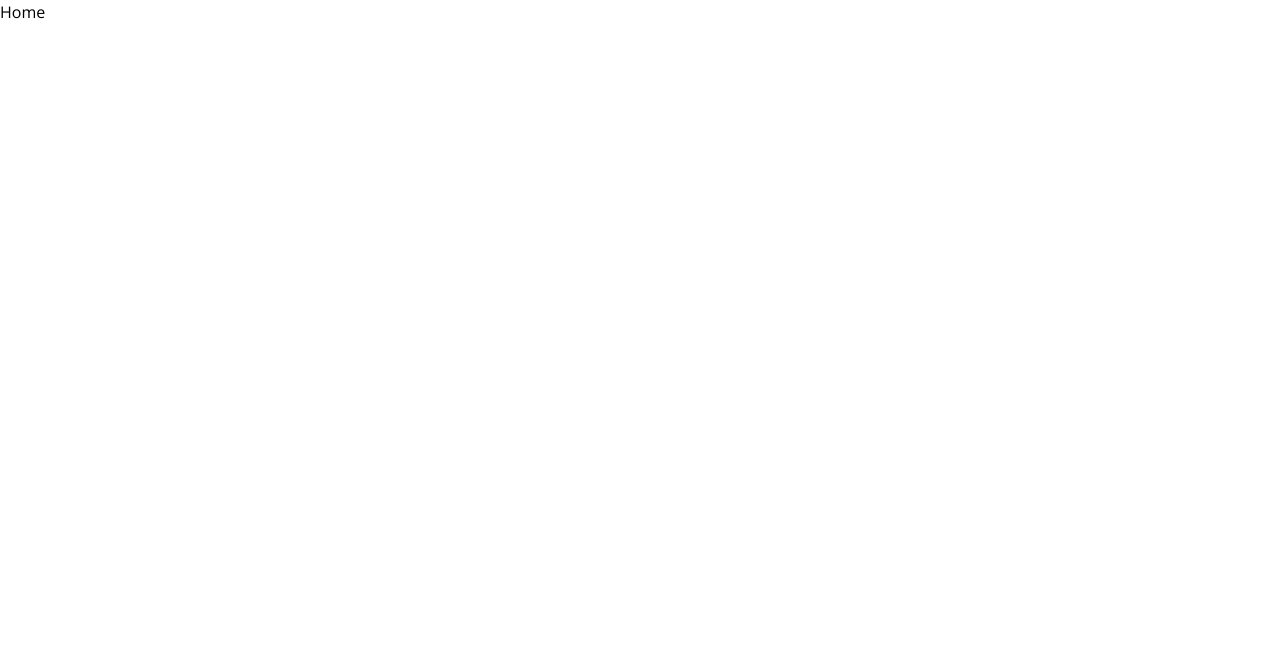
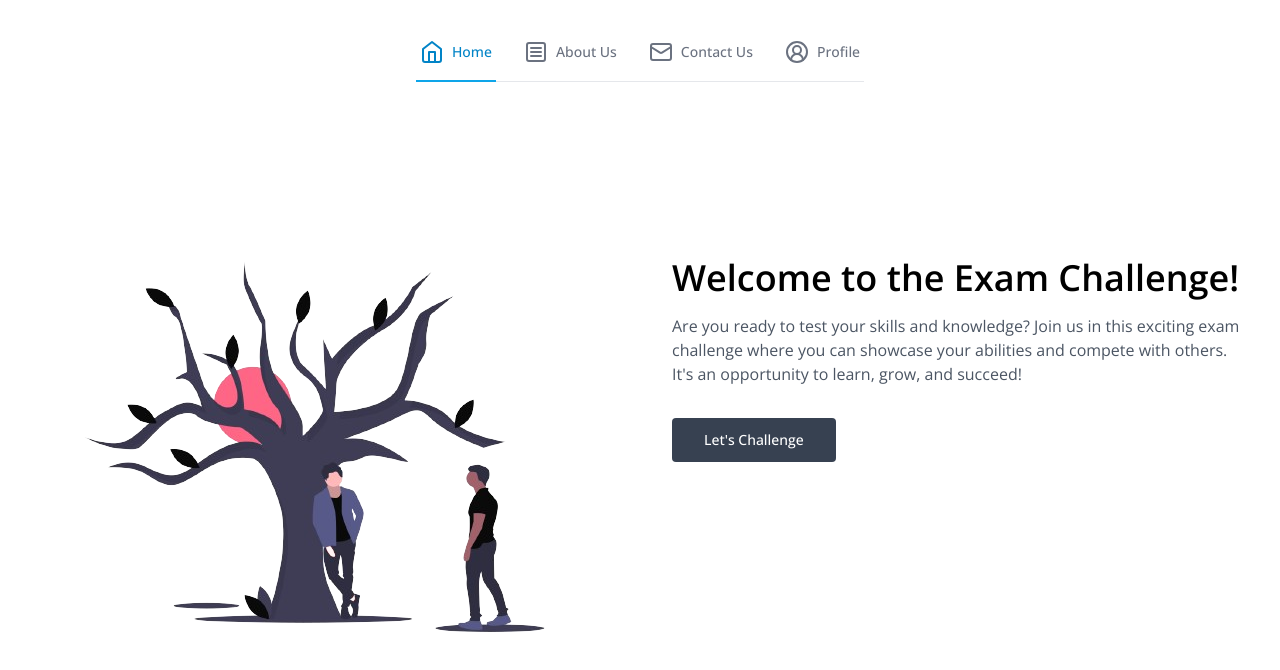
Before and after one commit to SpringArts/SrLoatMl-fe, a React (Vite) app: page / in a window 1280 px wide. Shown: the top 670 px of the page. Built offline with nearby package versions, Linux system fonts and the light colour scheme.

Commit message:
add other pages

```diff
--- a/src/App.jsx
+++ b/src/App.jsx
@@ -9,13 +9,16 @@ import Error from './pages/Error/Error'
 import SelectLanguage from './pages/Language/SelectLanguage'
 import LanguageLevels from './pages/Levels/LanguageLevels'
 import Chapter from './pages/chapters/Chapter'
+import AboutUs from './pages/AboutUs/AboutUs'
+import ContactUs from './pages/ContactUs/ContactUs'
 
 const App = () => {
     return (
         <div className='font-Opensans'>
             <Routes>
                 <Route path='/' element={<Home />} />
-
+                <Route path='/about-us' element={<AboutUs />} />
+                <Route path='/contact-us' element={<ContactUs />} />
                 <Route element={<PrivateRoute />}>
                     {/* the route that need authentication are writeen in here */}
                     <Route path='/q&a' element={<QuestionAndAnswer />} />
--- a/src/components/Navbar.jsx
+++ b/src/components/Navbar.jsx
@@ -1,6 +1,6 @@
 
 import { Home, MenuSquare, Mail, CircleUserRound } from 'lucide-react';
-
+import { Link } from "react-router-dom";
 
 const Navbar = () => {
 
@@ -20,40 +20,40 @@ const Navbar = () => {
             <div class="hidden sm:block">
                 <div class="border-b border-gray-200">
                     <nav class="-mb-px flex gap-6" aria-label="Tabs">
-                        <a
-                            href="#"
+                        <Link
+                            to="/"
                             class="inline-flex shrink-0 items-center gap-2 border-b-2 border-sky-500 px-1 pb-4 text-sm font-medium text-sky-600"
                         >
                             <Home size={24} />
                             Home
-                        </a>
+                        </Link>
 
-                        <a
-                            href="#"
+                        <Link
+                            to="/about-us"
                             class="inline-flex shrink-0 items-center gap-2 border-b-2 border-transparent px-1 pb-4 text-sm font-medium text-gray-500 hover:border-gray-300 hover:text-gray-700"
                         >
                             <MenuSquare size={24} />
 
                             About Us
-                        </a>
+                        </Link>
 
-                        <a
-                            href="#"
+                        <Link
+                            to="/contact-us"
                             class="inline-flex shrink-0 items-center gap-2 border-b-2 border-transparent px-1 pb-4 text-sm font-medium text-gray-500 hover:border-gray-300 hover:text-gray-700"
                         >
                             <Mail size={24} />
 
                             Contact Us
-                        </a>
+                        </Link>
 
-                        <a
-                            href="#"
+                        <Link
+                            to="#"
                             class="inline-flex shrink-0 items-center gap-2 border-b-2 border-transparent px-1 pb-4 text-sm font-medium text-gray-500 hover:border-gray-300 hover:text-gray-700"
                         >
                             <CircleUserRound size={24} />
 
                             Profile
-                        </a>
+                        </Link>
                     </nav>
                 </div>
             </div>
--- a/src/components/TimeCounter.jsx
+++ b/src/components/TimeCounter.jsx
@@ -20,7 +20,7 @@ const TimeCounter = ({ seconds }) => {
         }
     }, [countDown])
 
-    return <div>TimeCounter : {countDown}</div>
+    return <div className='inline-block pl-3 text-center font-semibold'>TimeCounter : {countDown}</div>
 }
 
 export default TimeCounter
--- /dev/null
+++ b/src/pages/AboutUs/AboutUs.jsx
@@ -0,0 +1,65 @@
+import Navbar from "../../components/Navbar";
+
+const AboutUs = () => {
+    return (
+        <div className='flex items-center pt-10 h-screen mx-auto flex-col'>
+            <Navbar />
+
+            <div className='flex flex-col items-center mt-10'>
+                <h1 className='text-4xl font-bold mb-6'>About Us</h1>
+
+                <div className='flex flex-wrap justify-center gap-5 max-w-6xl mx-auto'>
+                    <div className='flex flex-col rounded-lg shadow-md p-6 w-full md:w-1/3 cursor-pointer hover:shadow-lg'>
+                        <article className="group">
+                            <img
+                                alt="Lava"
+                                src="https://images.unsplash.com/photo-1631451095765-2c91616fc9e6?ixlib=rb-1.2.1&ixid=MnwxMjA3fDB8MHxwaG90by1wYWdlfHx8fGVufDB8fHx8&auto=format&fit=crop&w=1770&q=80"
+                                className="h-56 w-full rounded-xl object-cover shadow-xl transition group-hover:grayscale-[50%]"
+                            />
+
+                            <div className="p-4">
+                                <a href="#">
+                                    <h3 className="text-lg font-medium text-gray-900">Finding the Journey to Mordor</h3>
+                                </a>
+
+                                <p className="mt-2 line-clamp-3 text-sm/relaxed text-gray-500">
+                                    Lorem ipsum dolor sit amet, consectetur adipisicing elit. Recusandae dolores, possimus
+                                    pariatur animi temporibus nesciunt praesentium dolore sed nulla ipsum eveniet corporis quidem,
+                                    mollitia itaque minus soluta, voluptates neque explicabo tempora nisi culpa eius atque
+                                    dignissimos. Molestias explicabo corporis voluptatem?
+                                </p>
+                            </div>
+                        </article>
+                    </div>
+
+                    <div className='flex flex-col rounded-lg shadow-md p-6 w-full md:w-1/3 cursor-pointer hover:shadow-lg'>
+                        <article className="group">
+                            <img
+                                alt="Lava"
+                                src="https://images.unsplash.com/photo-1631451095765-2c91616fc9e6?ixlib=rb-1.2.1&ixid=MnwxMjA3fDB8MHxwaG90by1wYWdlfHx8fGVufDB8fHx8&auto=format&fit=crop&w=1770&q=80"
+                                className="h-56 w-full rounded-xl object-cover shadow-xl transition group-hover:grayscale-[50%]"
+                            />
+
+                            <div className="p-4">
+                                <a href="#">
+                                    <h3 className="text-lg font-medium text-gray-900">Finding the Journey to Mordor</h3>
+                                </a>
+
+                                <p className="mt-2 line-clamp-3 text-sm/relaxed text-gray-500">
+                                    Lorem ipsum dolor sit amet, consectetur adipisicing elit. Recusandae dolores, possimus
+                                    pariatur animi temporibus nesciunt praesentium dolore sed nulla ipsum eveniet corporis quidem,
+                                    mollitia itaque minus soluta, voluptates neque explicabo tempora nisi culpa eius atque
+                                    dignissimos. Molestias explicabo corporis voluptatem?
+                                </p>
+                            </div>
+                        </article>
+                    </div>
+
+
+                </div>
+            </div>
+        </div>
+    );
+};
+
+export default AboutUs;
--- /dev/null
+++ b/src/pages/ContactUs/ContactUs.jsx
@@ -0,0 +1,30 @@
+import Navbar from "../../components/Navbar";
+import { Send } from 'lucide-react';
+
+const ContactUs = () => {
+    return (
+        <div className='flex items-center pt-10 h-screen mx-auto flex-col'>
+            <Navbar />
+            <section class="dark:bg-gray-900">
+                <div class="py-8 lg:py-16 px-4 mx-auto max-w-screen-md">
+                    <h2 class="mb-4 text-4xl tracking-tight font-extrabold text-center text-gray-900 dark:text-white">Contact Us</h2>
+                    <p class="mb-8 lg:mb-16 font-light text-center text-gray-500 dark:text-gray-400 sm:text-xl">Got a technical issue? Want to send feedback about a beta feature? Need details about our Business plan? Let us know.</p>
+                    <form action="#" class="space-y-8">
+                        <div>
+                            <label for="email" class="block mb-2 text-sm font-medium text-gray-900 dark:text-gray-300">Your email</label>
+                            <input type="email" id="email" class="shadow-sm bg-gray-50 border border-gray-300 text-gray-900 text-sm rounded-lg focus:ring-primary-500 focus:border-primary-500 block w-full p-2.5 dark:bg-gray-700 dark:border-gray-600 dark:placeholder-gray-400 dark:text-white dark:focus:ring-primary-500 dark:focus:border-primary-500 dark:shadow-sm-light" placeholder="name@flowbite.com" required />
+                        </div>
+
+                        <div class="sm:col-span-2">
+                            <label for="message" class="block mb-2 text-sm font-medium text-gray-900 dark:text-gray-400">Your message</label>
+                            <textarea id="message" rows="6" class="block p-2.5 w-full text-sm text-gray-900 bg-gray-50 rounded-lg shadow-sm border border-gray-300 focus:ring-primary-500 focus:border-primary-500 dark:bg-gray-700 dark:border-gray-600 dark:placeholder-gray-400 dark:text-white dark:focus:ring-primary-500 dark:focus:border-primary-500" placeholder="Leave a comment..."></textarea>
+                        </div>
+                        <button type="submit" class="py-3 px-5 text-sm font-medium text-center bg-gray-700 hover:bg-gray-800 text-white rounded-lg sm:w-fit focus:ring-4 focus:outline-none focus:ring-primary-300 dark:bg-primary-600 dark:hover:bg-primary-700 dark:focus:ring-primary-800">Send message</button>
+                    </form>
+                </div>
+            </section>
+        </div>
+    );
+};
+
+export default ContactUs;
--- a/src/pages/Home/Home.jsx
+++ b/src/pages/Home/Home.jsx
@@ -1,16 +1,43 @@
-import { useSelector } from 'react-redux'
+import Navbar from "../../components/Navbar"
+import Welcome from '../../assets/images/LandingPage.png'
 
-export default function Home() {
-    const user = useSelector((state) => state.user.user)
-    const token = useSelector((state) => state.user.token)
+const Home = () => {
 
-    if (user && token && user !== undefined && token !== undefined) {
-        return (
-            <div>
-                {user?.name} , {user?.email} , {token}
+    return (
+        <div className='flex items-center pt-10 h-screen mx-auto flex-col'>
+            <Navbar />
+            <div className="mt-20">
+                <section>
+                    <div className="mx-auto max-w-screen-xl px-4 py-8 sm:px-6 sm:py-12 lg:px-8 lg:py-16">
+                        <div className="grid grid-cols-1 gap-8 lg:grid-cols-2 lg:gap-16">
+                            <div className="relative h-64 sm:h-80 lg:h-auto">
+                                <img
+                                    alt="Welcome"
+                                    src={Welcome}
+                                    className="absolute inset-0 w-full h-full object-cover lg:rounded-lg lg:order-last lg:static lg:h-full lg:w-auto transition group-hover:grayscale-[50%]"
+                                />
+                            </div>
+
+                            <div className="lg:py-8">
+                                <h2 className="text-3xl font-bold sm:text-4xl">Welcome to the Exam Challenge!</h2>
+
+                                <p className="mt-4 text-gray-600">
+                                    Are you ready to test your skills and knowledge? Join us in this exciting exam challenge where you can showcase your abilities and compete with others. It's an opportunity to learn, grow, and succeed!
+                                </p>
+
+                                <a
+                                    href="/languages"
+                                    className="mt-8 inline-block rounded bg-gray-700 px-8 py-3 text-sm font-medium text-white transform transition hover:bg-gray-800 hover:scale-105 focus:outline-none focus:ring focus:ring-yellow-400"
+                                >
+                                    Let's Challenge
+                                </a>
+                            </div>
+                        </div>
+                    </div>
+                </section>
             </div>
-        )
-    } else {
-        return <div>Home</div>
-    }
+        </div>
+    )
 }
+
+export default Home
--- a/src/pages/Levels/LanguageLevels.jsx
+++ b/src/pages/Levels/LanguageLevels.jsx
@@ -21,7 +21,7 @@ const LanguageLevels = () => {
 
     useEffect(() => {
         dispatch(addLanguageLevel(data?.data))
-    }, [])
+    }, [isLoading])
 
 
     return (
--- a/src/pages/Q&A/QuestionAndAnswer.jsx
+++ b/src/pages/Q&A/QuestionAndAnswer.jsx
@@ -11,6 +11,7 @@ import {
 } from '../../store/reducers/qnaReducer'
 import { useSearchParams } from 'react-router-dom'
 import { useGetWordsQuery } from '../../services/QNA/qnaApi'
+import Navbar from '../../components/Navbar'
 
 const QuestionAndAnswer = () => {
     const params = new URLSearchParams(document.location.search)
@@ -51,8 +52,9 @@ const QuestionAndAnswer = () => {
     }, [questions?.length > 0])
 
     return (
-        <div className='flex items-center justify-center h-screen mx-auto max-w-7xl'>
-            <div>
+        <div className='flex items-center pt-10 h-screen mx-auto flex-col'>
+            <Navbar />
+            <div className='mt-20'>
                 <Marks />
                 <Question />
             </div>
--- a/src/store/reducers/qnaReducer.js
+++ b/src/store/reducers/qnaReducer.js
@@ -51,8 +51,8 @@ const qnaSlice = createSlice({
                     (_, index) => index !== randomIndex
                 )
             }else{
-                alert("Good Job!")
-                location.href = "/"
+                // alert("Good Job!")
+                // location.href = "/"
             }
         }
     }
```
Also changed, not shown: src/components/Question/Question.jsx (+27 -6 lines), src/pages/Auth/Login.jsx (+8 -2 lines), src/assets/images/LandingPage.png (added).
